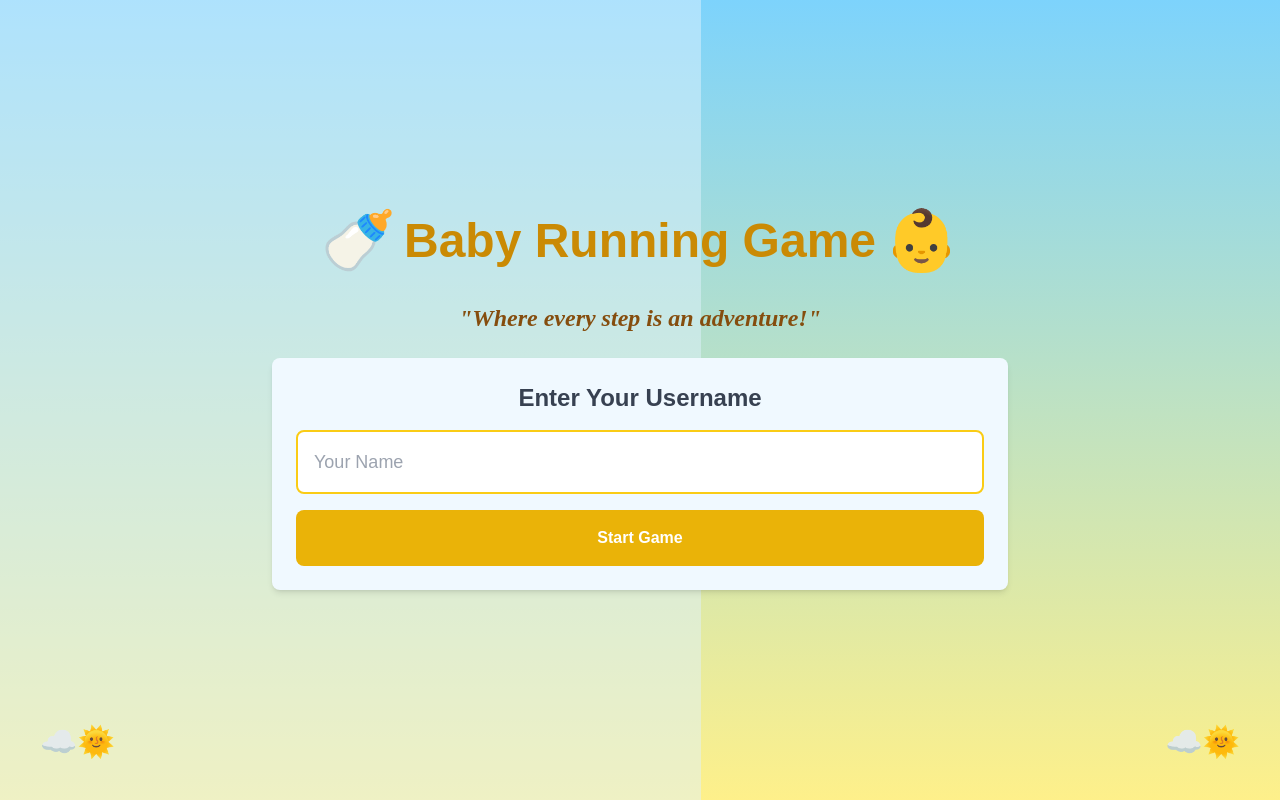
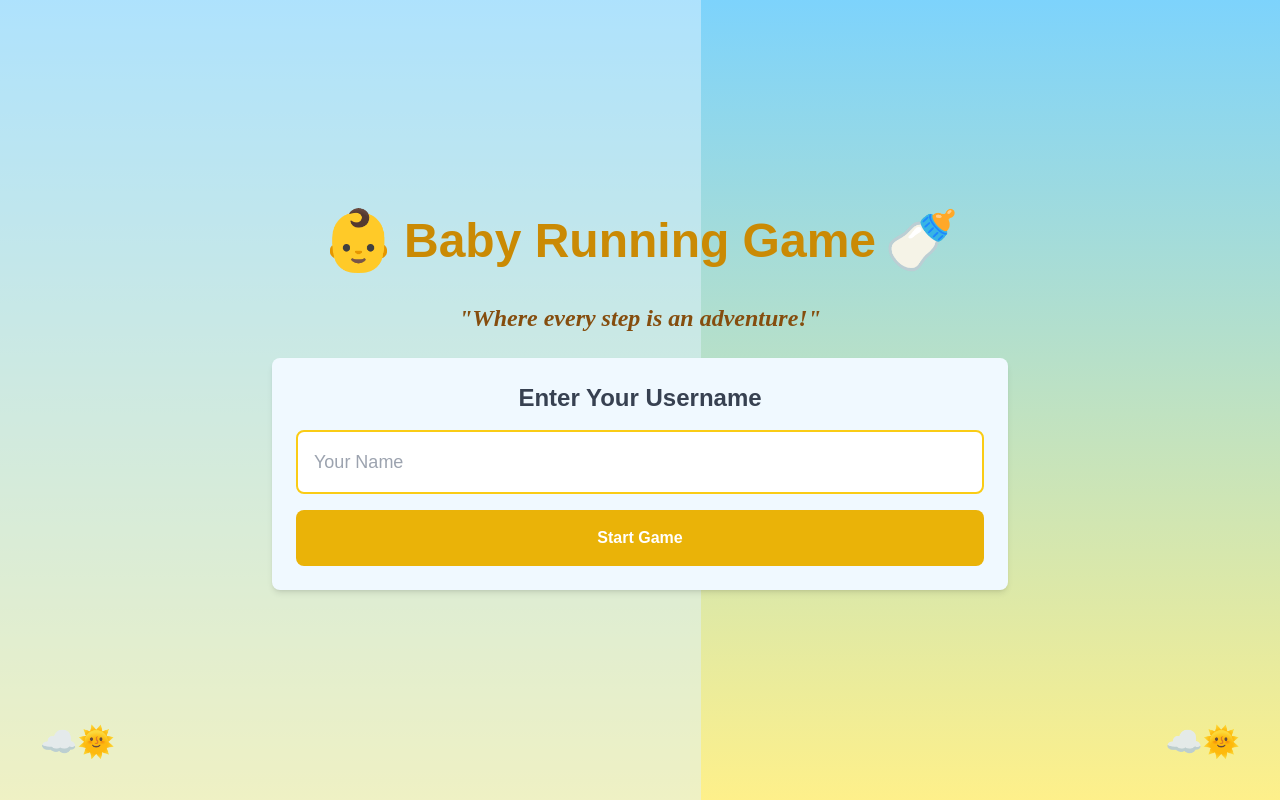
Before and after one commit to ddewantaraq/baby-days-out, a Next.js app: page / in a window 1280 px wide. Built offline with nearby package versions, Linux system fonts and the light colour scheme.

Commit message:
done revised 3

```diff
--- a/src/app/page.tsx
+++ b/src/app/page.tsx
@@ -25,8 +25,8 @@ export default function Home() {
 
       <main className="w-full max-w-3xl mx-auto text-center py-8 px-4 z-10">
         <h1 className="text-5xl font-extrabold text-yellow-600 mb-4 flex items-center justify-center animate-bounce">
-          <span className="mr-2 text-6xl">🍼</span> Baby Running Game{" "}
-          <span className="ml-2 text-6xl">👶</span>
+          <span className="mr-2 text-6xl">👶</span> Baby Running Game{" "}
+          <span className="ml-2 text-6xl">🍼</span>
         </h1>
         <p
           className="text-2xl font-bold text-yellow-800 italic mb-6"
```
